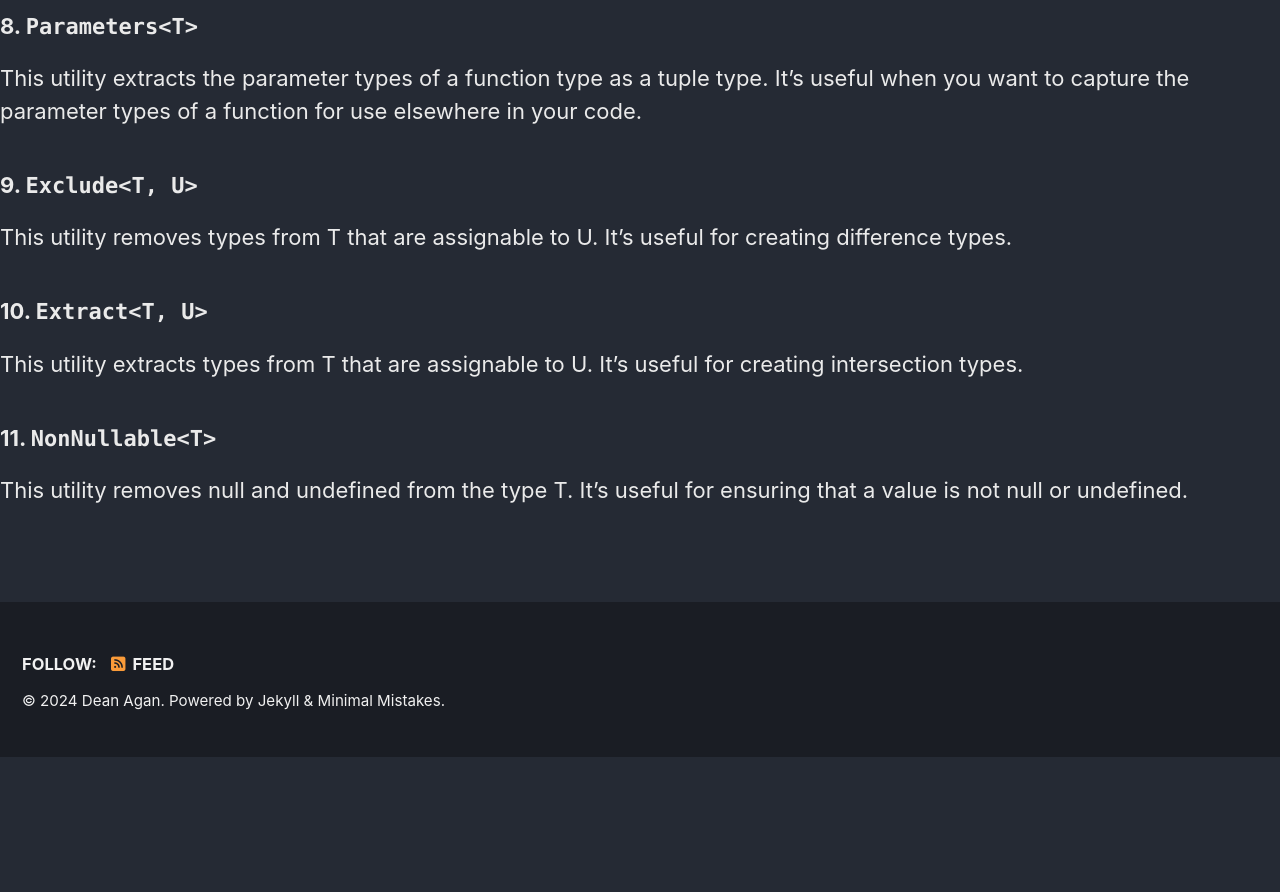
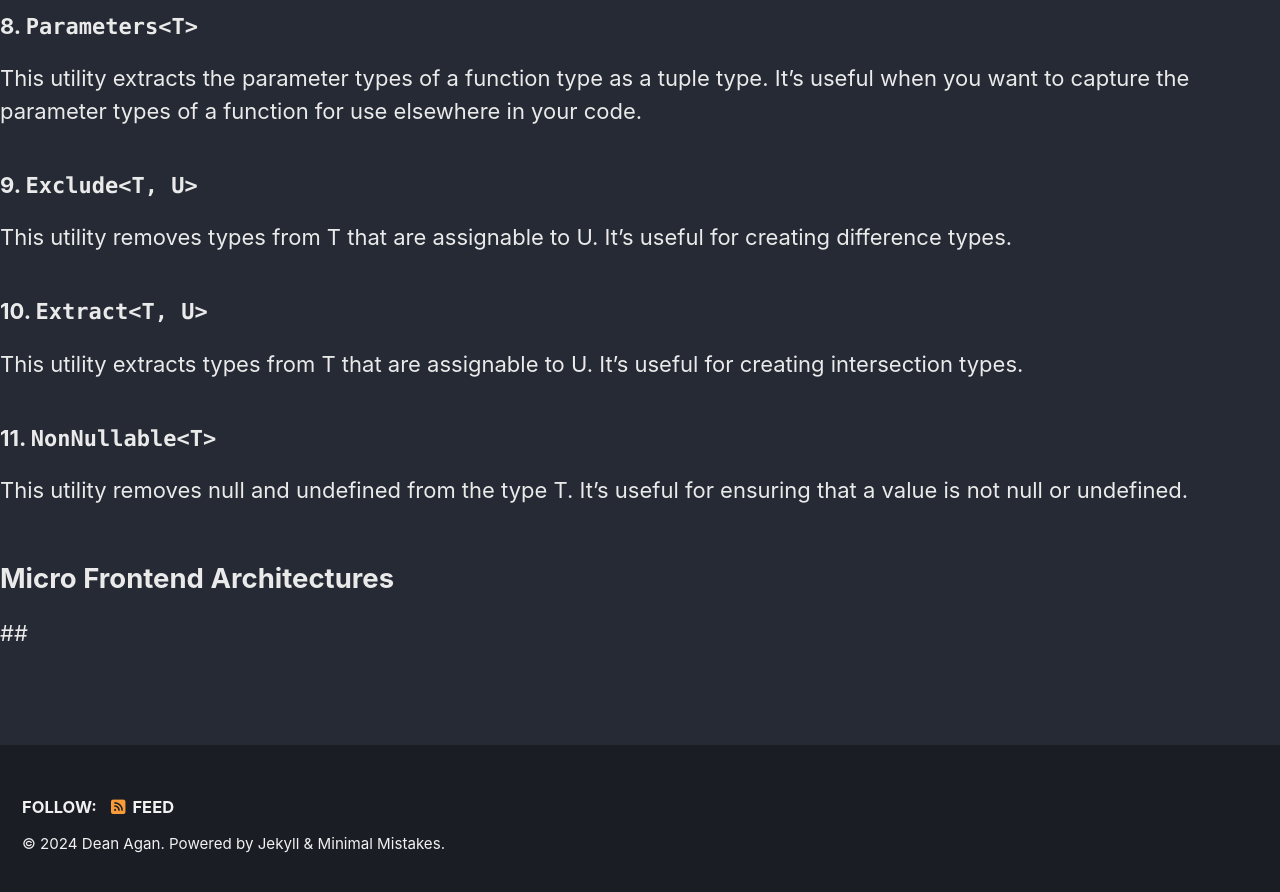
Before and after one commit to deanagan/deanagan.github.io, a Jekyll site: the page built from drafts/ReactTypescript.md, in a window 1280 px wide and 900 px high, scrolled down 4847 px. Shown: the top 892 px of the window. Built offline with Jekyll 4.4.1, drawn with Linux system fonts in a browser that asks for light colours; cached includes are drawn as plain includes; nearby versions of some CDN libraries; our own code applies the rules of GitHub Pages for plain Markdown files; before the commit the page ends 5604 px from its top, so only the background shows below that.

Commit message:
Update ReactTypescript.md

```diff
--- a/drafts/ReactTypescript.md
+++ b/drafts/ReactTypescript.md
@@ -165,3 +165,7 @@ This utility extracts types from T that are assignable to U. It's useful for cre
 ### 11. `NonNullable<T>`
 
 This utility removes null and undefined from the type T. It's useful for ensuring that a value is not null or undefined.
+
+
+## Micro Frontend Architectures
+##
```
